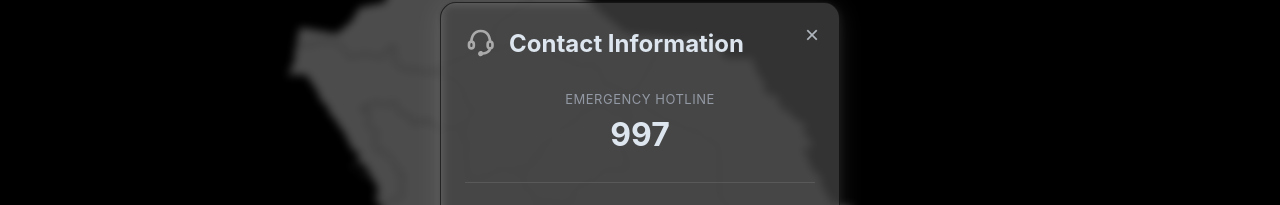
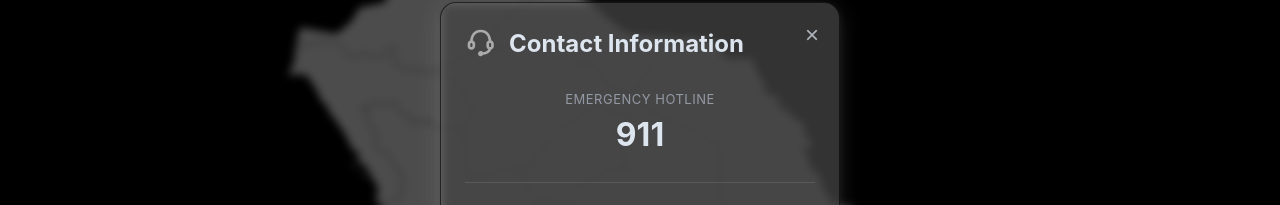
Before and after one commit to Mohammed-Alghanem/Senior-Project, a Next.js app: page / in a window 1280 px wide. Both pictures are taken after a click on the button "Contacts". Shown: the part 241-446 px from the top of the page. Built offline with nearby package versions, Linux system fonts and the light colour scheme.

Commit message:
changed emeregency number to 911

```diff
--- a/app/components/Header.tsx
+++ b/app/components/Header.tsx
@@ -130,7 +130,7 @@ export const Header = ({ title, subtitle }: HeaderProps) => {
             {/* Emergency Section */}
             <div style={{ textAlign: 'center' }}>
               <div style={{ fontSize: 13, color: 'rgba(156,163,175,0.9)', marginBottom: 8, textTransform: 'uppercase', letterSpacing: '0.5px' }}>Emergency Hotline</div>
-              <div style={{ fontSize: 32, fontWeight: 700, color: 'rgba(230,238,248,0.95)' }}>997</div>
+              <div style={{ fontSize: 32, fontWeight: 700, color: 'rgba(230,238,248,0.95)' }}>911</div>
             </div>
 
             {/* Divider */}
```
